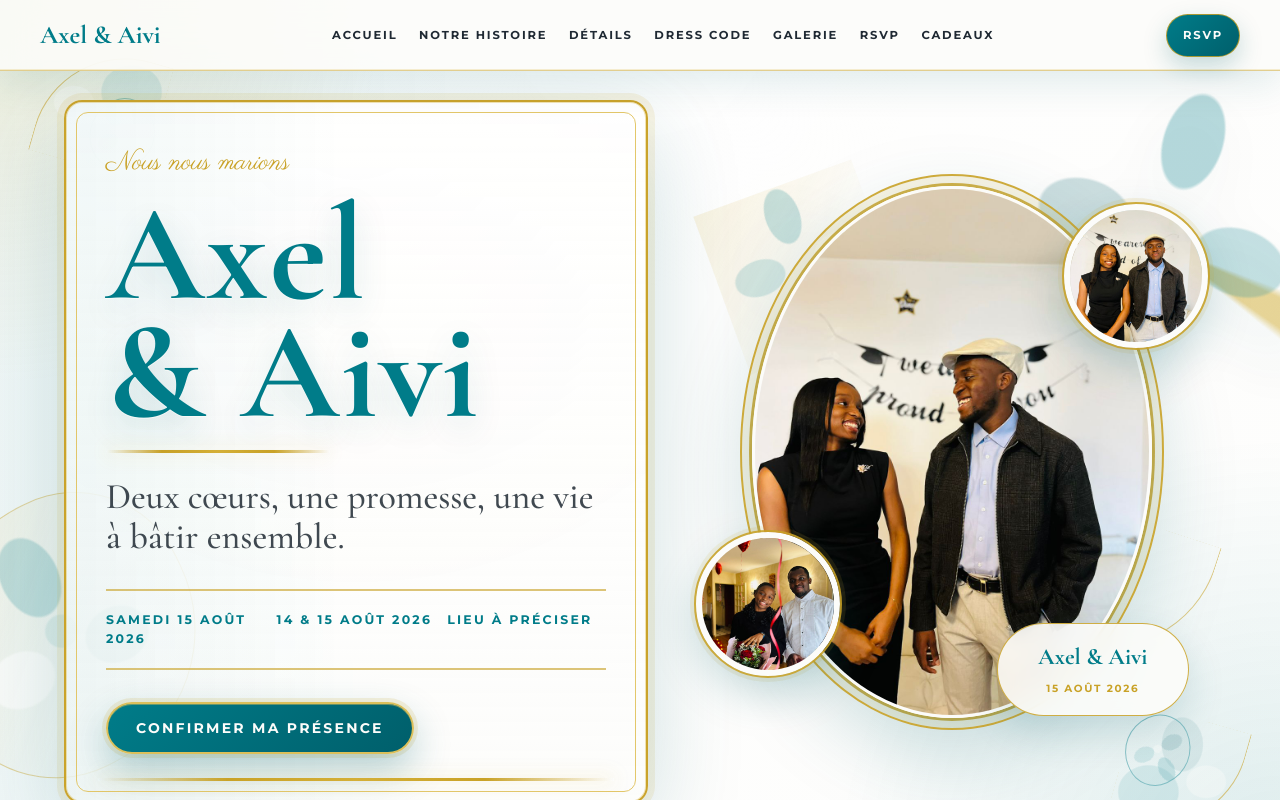
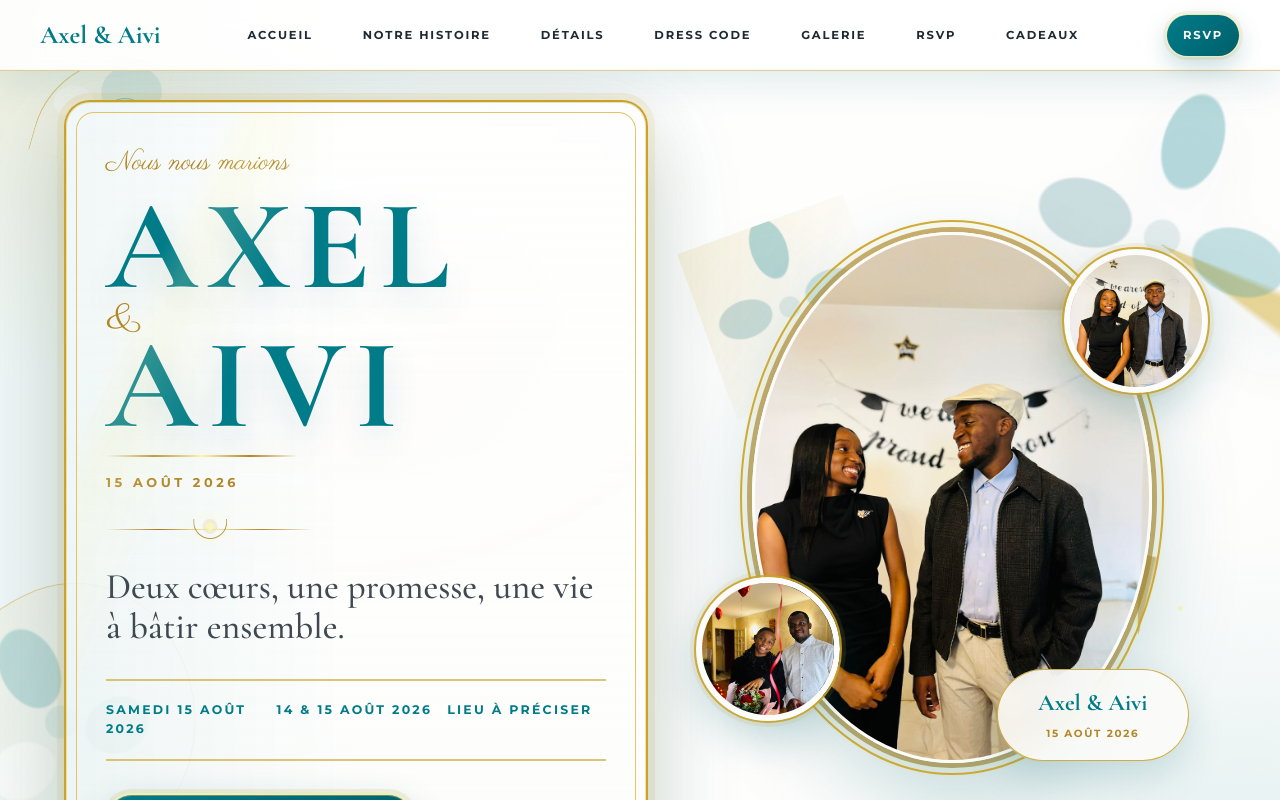
Before and after one commit to aubinaso/wedding-website, a React (Vite) app: page / in a window 1280 px wide. Shown: the top 800 px of the page. Built offline with nearby package versions, Linux system fonts and the light colour scheme.

Commit message:
mise à jour

```diff
--- a/src/App.jsx
+++ b/src/App.jsx
@@ -40,7 +40,6 @@ const wedding = {
     time: 'Heure à préciser',
     location: 'Lieu de réception à préciser',
     address: 'Adresse à préciser',
-    access: 'Parking et accès à préciser',
     contact: 'Contact à préciser',
     mapLink: '#reception-map-link-to-update',
   },
@@ -116,7 +115,9 @@ const wedding = {
     ivory: '#FFFFFF',
     champagne: '#FCFCFA',
     gold: '#D4AF37',
-    richGold: '#C9A227',
+    richGold: '#B38728',
+    lightGold: '#FCF6BA',
+    deepGold: '#AA771C',
     teal: '#007C89',
     darkTeal: '#005F6B',
     white: '#FCFCFA',
@@ -129,6 +130,8 @@ const themeVars = {
   '--color-champagne': wedding.theme.champagne,
   '--color-gold': wedding.theme.gold,
   '--color-rich-gold': wedding.theme.richGold,
+  '--color-light-gold': wedding.theme.lightGold,
+  '--color-deep-gold': wedding.theme.deepGold,
   '--color-teal': wedding.theme.teal,
   '--color-dark-teal': wedding.theme.darkTeal,
   '--color-white': wedding.theme.white,
@@ -324,10 +327,16 @@ function App() {
         <div className="mx-auto grid w-full max-w-6xl items-center gap-10 lg:grid-cols-[1.05fr_0.95fr]">
           <div className="hero-card relative px-6 py-12 text-center sm:px-10 lg:text-left">
             <p className="script-label">Nous nous marions</p>
-            <h1 className="hero-names">
-              {wedding.couple}
+            <h1 className="hero-names" aria-label={wedding.couple}>
+              <span>Axel</span>
+              <em>&</em>
+              <span>Aivi</span>
             </h1>
-            <p className="mt-6 font-serif text-3xl leading-tight text-text/85 sm:text-4xl">
+            <p className="hero-main-date">{wedding.mainDate}</p>
+            <div className="hero-gold-emblem" aria-hidden="true">
+              <span />
+            </div>
+            <p className="mt-5 font-serif text-3xl leading-tight text-text/85 sm:text-4xl">
               {wedding.headline}
             </p>
             <div className="hero-details">
--- a/src/index.css
+++ b/src/index.css
@@ -111,13 +111,14 @@ body {
 
 .hero-card {
   border: 2px solid rgba(201, 162, 39, 0.98);
-  border-radius: 18px;
+  border-radius: 26px;
   background:
     linear-gradient(90deg, rgba(0, 124, 137, 0.055), transparent 48%),
     linear-gradient(180deg, rgba(255, 255, 255, 0.99), rgba(252, 252, 250, 0.8)),
     radial-gradient(circle at top, rgba(224, 193, 90, 0.22), transparent 32rem);
   box-shadow:
     0 30px 96px rgba(0, 95, 107, 0.2),
+    0 16px 80px rgba(170, 119, 28, 0.12),
     0 0 0 7px rgba(212, 175, 55, 0.12),
     inset 0 0 0 1px rgba(224, 193, 90, 0.45);
   animation: floatIn 900ms ease-out both;
@@ -128,8 +129,10 @@ body {
   inset: 10px;
   pointer-events: none;
   content: '';
-  border: 1px solid rgba(224, 193, 90, 0.9);
-  border-radius: 12px;
+  border: 1px solid rgba(224, 193, 90, 0.92);
+  border-radius: 18px;
+  background:
+    linear-gradient(115deg, transparent 0 16%, rgba(252, 246, 186, 0.18) 20%, transparent 30% 100%);
 }
 
 .hero-card::after {
@@ -139,37 +142,116 @@ body {
   bottom: 1.35rem;
   height: 3px;
   content: '';
-  background: linear-gradient(90deg, transparent, var(--color-rich-gold), var(--color-gold), var(--color-rich-gold), transparent);
-  box-shadow: 0 0 18px rgba(212, 175, 55, 0.38);
+  background: linear-gradient(45deg, #BF953F, var(--color-light-gold), var(--color-rich-gold), #FBF5B7, var(--color-deep-gold));
+  box-shadow:
+    0 0 18px rgba(212, 175, 55, 0.38),
+    0 0 30px rgba(252, 246, 186, 0.2);
 }
 
 .hero-names {
   margin-top: 1.15rem;
   font-family: 'Cormorant Garamond', Georgia, serif;
-  font-size: clamp(4.8rem, 11vw, 8.6rem);
+  font-size: clamp(4.15rem, 10vw, 8.2rem);
   font-weight: 700;
-  line-height: 0.86;
-  letter-spacing: 0.015em;
+  line-height: 0.82;
+  letter-spacing: 0.075em;
   color: var(--color-teal);
   text-wrap: balance;
+  text-transform: uppercase;
   text-shadow:
     0 1px 0 rgba(252, 252, 250, 0.75),
     0 12px 34px rgba(0, 95, 107, 0.16);
 }
 
+.hero-names span,
+.hero-names em {
+  display: block;
+}
+
+.hero-names em {
+  margin: 0.18rem 0 0.05rem;
+  font-family: 'Parisienne', cursive;
+  font-size: 0.34em;
+  font-style: normal;
+  line-height: 0.7;
+  letter-spacing: 0;
+  color: var(--color-rich-gold);
+  text-transform: none;
+  text-shadow:
+    0 1px 0 #ffffff,
+    0 0 18px rgba(252, 246, 186, 0.42);
+}
+
 .hero-names::after {
   display: block;
-  width: min(14rem, 70%);
-  height: 3px;
-  margin: 1.15rem auto 0;
+  width: min(12rem, 64%);
+  height: 2px;
+  margin: 1rem auto 0;
   content: '';
   border-radius: 999px;
-  background: linear-gradient(90deg, transparent, var(--color-rich-gold), var(--color-gold), var(--color-rich-gold), transparent);
-  box-shadow: 0 0 18px rgba(212, 175, 55, 0.3);
+  background: linear-gradient(90deg, transparent, #BF953F, var(--color-light-gold), var(--color-rich-gold), transparent);
+  box-shadow: 0 0 20px rgba(252, 246, 186, 0.34);
+}
+
+.hero-main-date {
+  margin-top: 1rem;
+  font-size: 0.8rem;
+  font-weight: 800;
+  letter-spacing: 0.28em;
+  text-transform: uppercase;
+  color: var(--color-rich-gold);
+}
+
+.hero-gold-emblem {
+  position: relative;
+  width: min(13rem, 72%);
+  height: 2.3rem;
+  margin: 1.15rem auto 0;
+}
+
+.hero-gold-emblem::before,
+.hero-gold-emblem::after,
+.hero-gold-emblem span {
+  position: absolute;
+  content: '';
+  left: 50%;
+  transform: translateX(-50%);
+}
+
+.hero-gold-emblem::before {
+  top: 50%;
+  width: 100%;
+  height: 1px;
+  background: linear-gradient(90deg, transparent, var(--color-deep-gold), var(--color-light-gold), var(--color-rich-gold), transparent);
+}
+
+.hero-gold-emblem::after {
+  top: 0.55rem;
+  width: 2.1rem;
+  height: 1.25rem;
+  border: 1px solid rgba(179, 135, 40, 0.86);
+  border-top: 0;
+  border-radius: 0 0 999px 999px;
+  box-shadow: 0 0 18px rgba(252, 246, 186, 0.28);
+}
+
+.hero-gold-emblem span {
+  top: 0.78rem;
+  width: 0.44rem;
+  height: 0.44rem;
+  border-radius: 999px;
+  background: var(--color-light-gold);
+  box-shadow:
+    0 0 0 4px rgba(212, 175, 55, 0.18),
+    0 0 18px rgba(252, 246, 186, 0.48);
 }
 
 @media (min-width: 1024px) {
   .hero-names::after {
+    margin-left: 0;
+  }
+
+  .hero-gold-emblem {
     margin-left: 0;
   }
 }
@@ -255,11 +337,11 @@ body {
   justify-content: space-between;
   gap: 1rem;
   padding: 0.85rem clamp(1rem, 4vw, 2.5rem);
-  border-bottom: 1px solid rgba(201, 162, 39, 0.5);
-  background: rgba(252, 252, 250, 0.86);
+  border-bottom: 1px solid rgba(179, 135, 40, 0.42);
+  background: rgba(255, 255, 255, 0.9);
   box-shadow:
     0 12px 38px rgba(0, 95, 107, 0.12),
-    inset 0 -1px 0 rgba(224, 193, 90, 0.28);
+    inset 0 -1px 0 rgba(252, 246, 186, 0.38);
   backdrop-filter: blur(18px);
 }
 
@@ -286,6 +368,12 @@ body {
   transition: color 220ms ease;
 }
 
+.nav-links a {
+  padding: 0.55rem 0.82rem;
+  border: 1px solid transparent;
+  border-radius: 999px;
+}
+
 .nav-menu-dot {
   display: inline-flex;
   align-items: center;
@@ -303,20 +391,24 @@ body {
 
 .nav-links a:hover {
   color: var(--color-teal);
+  border-color: rgba(179, 135, 40, 0.38);
+  background: rgba(252, 246, 186, 0.18);
 }
 
 .nav-rsvp {
   padding: 0.75rem 1rem;
-  border: 1px solid rgba(201, 162, 39, 0.84);
+  border: 1px solid rgba(252, 246, 186, 0.92);
   border-radius: 999px;
   color: #fcfcfa;
   background: linear-gradient(135deg, var(--color-teal), var(--color-dark-teal));
-  box-shadow: 0 10px 24px rgba(0, 95, 107, 0.22);
+  box-shadow:
+    0 10px 24px rgba(0, 95, 107, 0.22),
+    0 0 0 3px rgba(212, 175, 55, 0.12);
 }
 
 .nav-rsvp:hover {
   color: var(--color-text);
-  background: var(--color-rich-gold);
+  background: linear-gradient(45deg, #BF953F, var(--color-light-gold), var(--color-rich-gold), #FBF5B7, var(--color-deep-gold));
 }
 
 @media (min-width: 850px) {
@@ -679,7 +771,7 @@ body {
 
 .premium-button {
   color: #fcfcfa;
-  border: 2px solid rgba(224, 193, 90, 0.98);
+  border: 2px solid rgba(252, 246, 186, 0.95);
   background: linear-gradient(135deg, var(--color-teal), var(--color-dark-teal));
   box-shadow:
     0 16px 38px rgba(0, 95, 107, 0.3),
@@ -699,11 +791,12 @@ body {
 .secondary-button:hover,
 .footer-link:hover {
   color: #fcfcfa;
-  border-color: var(--color-rich-gold);
+  border-color: var(--color-light-gold);
   background: var(--color-dark-teal);
   box-shadow:
     0 16px 34px rgba(0, 95, 107, 0.28),
-    0 0 0 4px rgba(212, 175, 55, 0.16);
+    0 0 0 4px rgba(212, 175, 55, 0.16),
+    inset 0 0 18px rgba(252, 246, 186, 0.12);
   transform: translateY(-4px);
 }
 
@@ -721,8 +814,10 @@ body {
   height: 3px;
   flex: 1;
   border-radius: 999px;
-  background: linear-gradient(90deg, transparent, var(--color-rich-gold), var(--color-gold), var(--color-rich-gold), transparent);
-  box-shadow: 0 0 18px rgba(212, 175, 55, 0.3);
+  background: linear-gradient(45deg, transparent, #BF953F, var(--color-light-gold), var(--color-rich-gold), #FBF5B7, var(--color-deep-gold), transparent);
+  box-shadow:
+    0 0 18px rgba(212, 175, 55, 0.3),
+    0 0 32px rgba(252, 246, 186, 0.16);
 }
 
 .gold-divider svg {
@@ -957,30 +1052,35 @@ body {
 }
 
 .hero-photo-cluster::before {
-  top: 0.2rem;
-  left: 1.3rem;
-  width: min(34vw, 10.5rem);
+  top: -0.4rem;
+  left: 0.4rem;
+  width: min(36vw, 11rem);
   aspect-ratio: 1;
   opacity: 0.86;
   background:
-    radial-gradient(ellipse at 50% 18%, rgba(0, 124, 137, 0.24) 0 14%, transparent 15%),
-    radial-gradient(ellipse at 25% 48%, rgba(0, 124, 137, 0.18) 0 14%, transparent 15%),
-    radial-gradient(ellipse at 75% 48%, rgba(252, 252, 250, 0.72) 0 14%, transparent 15%),
-    radial-gradient(ellipse at 50% 76%, rgba(224, 193, 90, 0.24) 0 13%, transparent 14%),
-    linear-gradient(135deg, rgba(212, 175, 55, 0.16), transparent 70%);
-  filter: drop-shadow(0 18px 28px rgba(0, 95, 107, 0.14));
+    radial-gradient(ellipse at 50% 15%, rgba(0, 124, 137, 0.32) 0 14%, transparent 15%),
+    radial-gradient(ellipse at 24% 48%, rgba(0, 95, 107, 0.22) 0 14%, transparent 15%),
+    radial-gradient(ellipse at 76% 48%, rgba(0, 124, 137, 0.22) 0 14%, transparent 15%),
+    radial-gradient(ellipse at 50% 78%, rgba(252, 252, 250, 0.82) 0 13%, transparent 14%),
+    radial-gradient(circle at 50% 50%, rgba(0, 95, 107, 0.12) 0 8%, transparent 9%),
+    linear-gradient(135deg, rgba(212, 175, 55, 0.18), transparent 70%);
+  filter: drop-shadow(0 18px 28px rgba(0, 95, 107, 0.18));
   transform: rotate(-20deg);
 }
 
 .hero-photo-cluster::after {
-  right: 0.25rem;
-  bottom: 4rem;
-  width: min(29vw, 8.5rem);
+  right: -0.65rem;
+  bottom: 3.4rem;
+  width: min(34vw, 10rem);
   aspect-ratio: 1;
-  border-right: 1px solid rgba(201, 162, 39, 0.68);
-  border-bottom: 1px solid rgba(201, 162, 39, 0.68);
-  border-radius: 0 0 85% 0;
-  opacity: 0.84;
+  border: 0;
+  border-radius: 999px;
+  opacity: 0.9;
+  background:
+    conic-gradient(from 120deg, transparent 0 58%, rgba(252, 246, 186, 0.9) 59% 61%, rgba(179, 135, 40, 0.72) 62% 65%, transparent 66% 100%),
+    radial-gradient(circle at 70% 26%, rgba(252, 246, 186, 0.95) 0 2px, transparent 3px),
+    radial-gradient(circle at 34% 72%, rgba(212, 175, 55, 0.7) 0 2px, transparent 3px);
+  filter: drop-shadow(0 0 18px rgba(252, 246, 186, 0.28));
   transform: rotate(18deg);
 }
 
@@ -991,6 +1091,10 @@ body {
   height: auto;
   min-height: 33rem;
   border-radius: 50% / 50%;
+  box-shadow:
+    0 34px 90px rgba(0, 95, 107, 0.22),
+    0 0 0 5px rgba(179, 135, 40, 0.66),
+    0 0 0 14px rgba(252, 246, 186, 0.16);
 }
 
 .hero-orbit-photo {
@@ -1155,7 +1259,6 @@ body {
   transform: rotate(180deg);
 }
 
-.program-card,
 .verse-card {
   position: relative;
   border: 1px solid rgba(224, 193, 90, 0.62);
@@ -1167,7 +1270,6 @@ body {
   transition: transform 300ms ease, border-color 300ms ease, background 300ms ease;
 }
 
-.program-card::after,
 .verse-card::after {
   position: absolute;
   right: 1rem;
@@ -1180,7 +1282,6 @@ body {
   border-radius: 0 0 10px 0;
 }
 
-.program-card:hover,
 .verse-card:hover {
   border-color: rgba(224, 193, 90, 0.9);
   background: rgba(252, 252, 250, 0.18);
@@ -1388,8 +1489,23 @@ body {
 
   .hero-names {
     margin-top: 1rem;
-    font-size: clamp(4.4rem, 20vw, 5.9rem);
-    line-height: 0.9;
+    font-size: clamp(3.55rem, 17vw, 5.05rem);
+    line-height: 0.86;
+    letter-spacing: 0.055em;
+  }
+
+  .hero-names em {
+    margin: 0.05rem 0;
+  }
+
+  .hero-main-date {
+    font-size: 0.72rem;
+    letter-spacing: 0.22em;
+  }
+
+  .hero-gold-emblem {
+    height: 1.85rem;
+    margin-top: 0.85rem;
   }
 
   .hero-card .font-serif.text-3xl {
--- a/tailwind.config.js
+++ b/tailwind.config.js
@@ -4,14 +4,16 @@ export default {
   theme: {
     extend: {
       colors: {
-        champagne: '#D9D1C3',
-        ivory: '#F5EDE0',
+        champagne: '#FCFCFA',
+        ivory: '#FFFFFF',
         gold: '#D4AF37',
-        richGold: '#C9A227',
+        richGold: '#B38728',
+        lightGold: '#FCF6BA',
+        deepGold: '#AA771C',
         teal: '#007C89',
         darkTeal: '#005F6B',
-        white: '#FFF9F0',
-        cream: '#FFF9F0',
+        white: '#FFFFFF',
+        cream: '#FCFCFA',
         text: '#1F2933',
       },
       fontFamily: {
```
